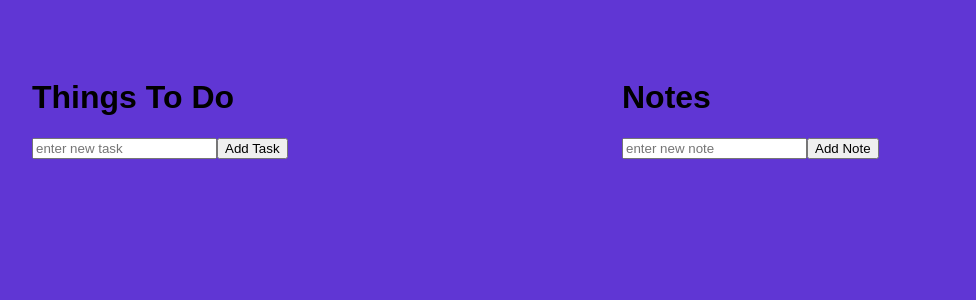
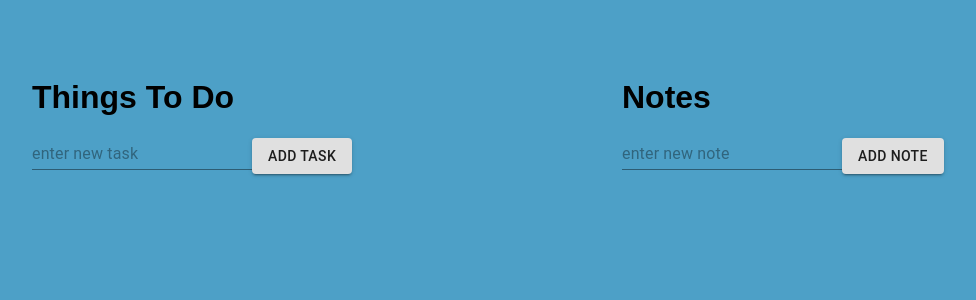
Before and after one commit to kslewis19/ToDoApp, a React (Create React App) app: page / in a window 1280 px wide. Shown: the top 300 px of the page, without its empty margins (18-994 px from the left). Built offline with nearby package versions, Linux system fonts and the light colour scheme.

Commit message:
styled buttons

```diff
--- a/src/App.css
+++ b/src/App.css
@@ -29,7 +29,7 @@
 }
 
 .App-link {
-  color: #61dafb;
+  color: #60afc5;
 }
 
 @keyframes App-logo-spin {
@@ -43,6 +43,6 @@
 
 body {
   padding: 50px;
-  background-color: #6036d4;
+  background-color: #4da0c7;
   font-family: sans-serif;
 }
--- a/src/App.js
+++ b/src/App.js
@@ -15,6 +15,7 @@ import IconButton from '@material-ui/core/IconButton';
 import CommentIcon from '@material-ui/icons/Comment';
 import DeleteIcon from '@material-ui/icons/Delete';
 import { SignalCellularNullOutlined } from '@material-ui/icons';
+import { TextField } from '@material-ui/core';
 
 
 function App() {
@@ -87,9 +88,9 @@ function App() {
 
       <h1>Things To Do</h1>
         <form method="post" onSubmit={handleSubmit}>
-          <input name='value' placeholder="enter new task">
-          </input>
-          <button type="submit">Add Task</button>
+          <TextField name='value' placeholder="enter new task" >
+          </TextField>
+          <Button type="submit" variant="contained">Add Task</Button>
         </form>
 
 
@@ -112,9 +113,9 @@ function App() {
       <List className="noteslist">
       <h1>Notes</h1>
       <form method="post" onSubmit={handleSubmitNote}>
-          <input name='value' placeholder="enter new note">
-          </input>
-          <button type="submit">Add Note</button>
+          <TextField name='value' placeholder="enter new note">
+          </TextField>
+          <Button type="submit" variant="contained">Add Note</Button>
         </form>
 
       {notes.map((value) => {
@@ -131,9 +132,9 @@ function App() {
                 <CommentIcon />
               </IconButton>
               <IconButton edge="center" aria-label="comments">
-
               <DeleteIcon />
                 </IconButton>
+
             </ListItemSecondaryAction>
           </ListItem>
         );
```
